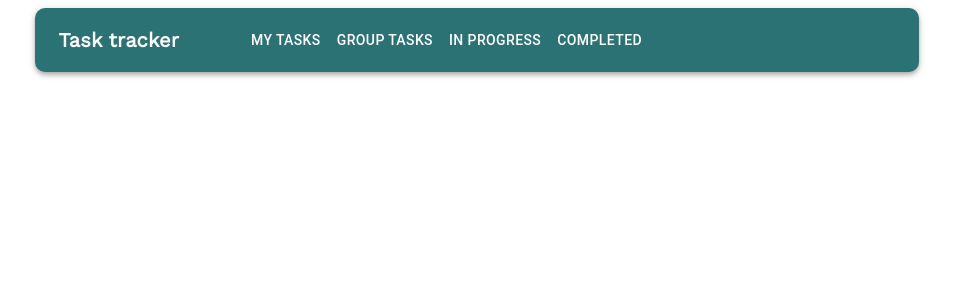
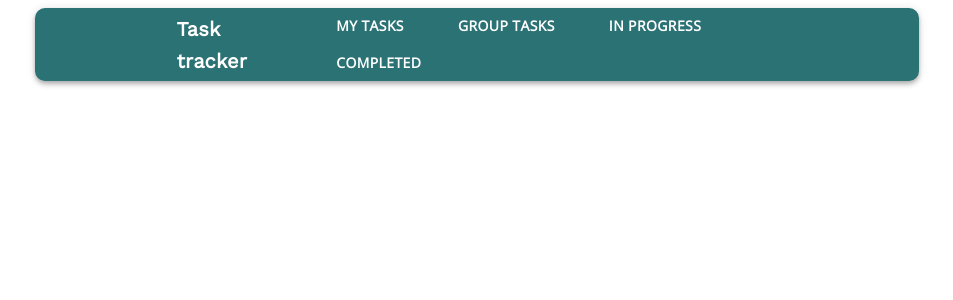
Before and after one commit to Lemas-lrn/task-tracker-front, a React (Create React App) app: page / in a window 1280 px wide. Shown: the top 300 px of the page, without its empty margins (163-1116 px from the left). Built offline with nearby package versions, Linux system fonts and the light colour scheme.

Commit message:
finished Header visually

```diff
--- a/src/components/header/Header.tsx
+++ b/src/components/header/Header.tsx
@@ -1,5 +1,5 @@
 import React from "react";
-import { AppBar, Toolbar, Typography, makeStyles, Button } from "@material-ui/core";
+import { AppBar, Toolbar, Typography, makeStyles } from "@material-ui/core";
 import MenuButtons, { IMenuButtonsData } from "./menuButtons/MenuButtons";
 
 type Props = {};
@@ -30,27 +30,32 @@ const useStyles = makeStyles(() => ({
     width: "70%",
     marginRight: "auto",
     marginLeft: "auto",
+    paddingRight: "79px",
+    paddingLeft: "118px",
   },
   logo: {
     fontFamily: "Work Sans, sans-serif",
     fontWeight: 600,
     color: "#FFFEFE",
     textAlign: "left",
-    marginRight: "64px"
+  },
+  toolbar: {
+    display: "flex",
+    justifyContent: "space-between",
   },
 }));
 
 const Header: React.FC<Props> = () => {
-  const { header, logo } = useStyles();
+  const { header, logo, toolbar } = useStyles();
 
   return (
     <header>
       <AppBar position="relative" className={header}>
-        <Toolbar>
+        <Toolbar className={toolbar}>
           <Typography variant="h6" component="h1" className={logo}>
             Task tracker
           </Typography>
-          <MenuButtons data={HeaderData}/>
+          <MenuButtons data={HeaderData} />
         </Toolbar>
       </AppBar>
     </header>
--- a/src/components/header/menuButtons/MenuButtons.tsx
+++ b/src/components/header/menuButtons/MenuButtons.tsx
@@ -1,6 +1,7 @@
 import React from "react";
 import { Button } from "@material-ui/core";
 import { Link as RouterLink } from "react-router-dom";
+import { makeStyles } from "@material-ui/core";
 
 export interface IMenuButtonsData {
   label: string;
@@ -10,7 +11,17 @@ export interface IMenuButtonsData {
 type Props = {
   data: IMenuButtonsData[];
 };
+
 const MenuButtons: React.FC<Props> = ({ data }) => {
+  const useStyles = makeStyles(() => ({
+    menuButton: {
+      fontFamily: "Open Sans, sans-serif",
+      fontWeight: 700,
+      size: "18px",
+      marginLeft: "38px",
+    },
+  }));
+  const { menuButton } = useStyles();
   return (
     <div>
       {data.map(({ label, href }) => {
@@ -21,6 +32,7 @@ const MenuButtons: React.FC<Props> = ({ data }) => {
               color: "inherit",
               to: href,
               component: RouterLink,
+              className: menuButton,
             }}
           >
             {label}
```
